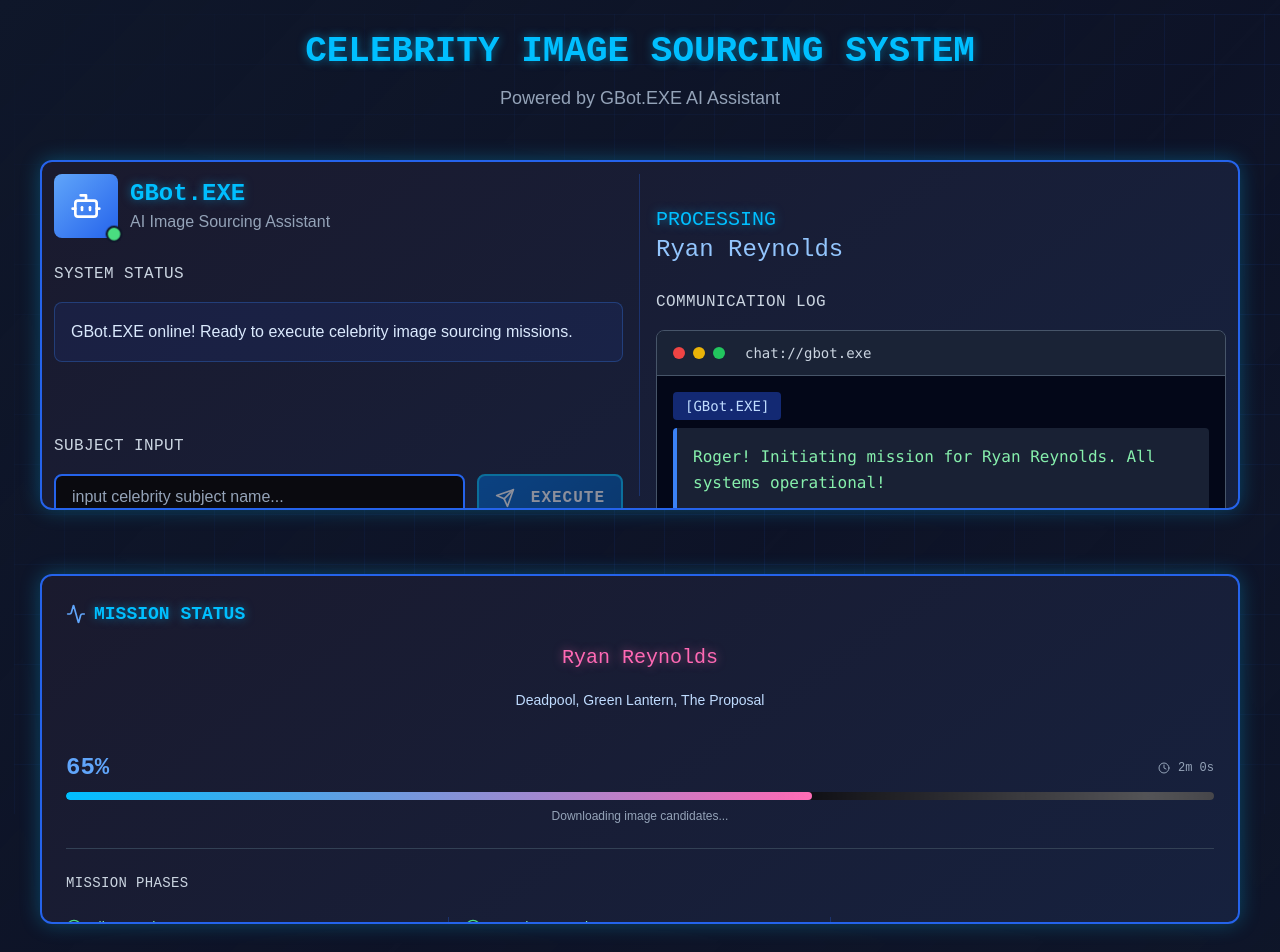
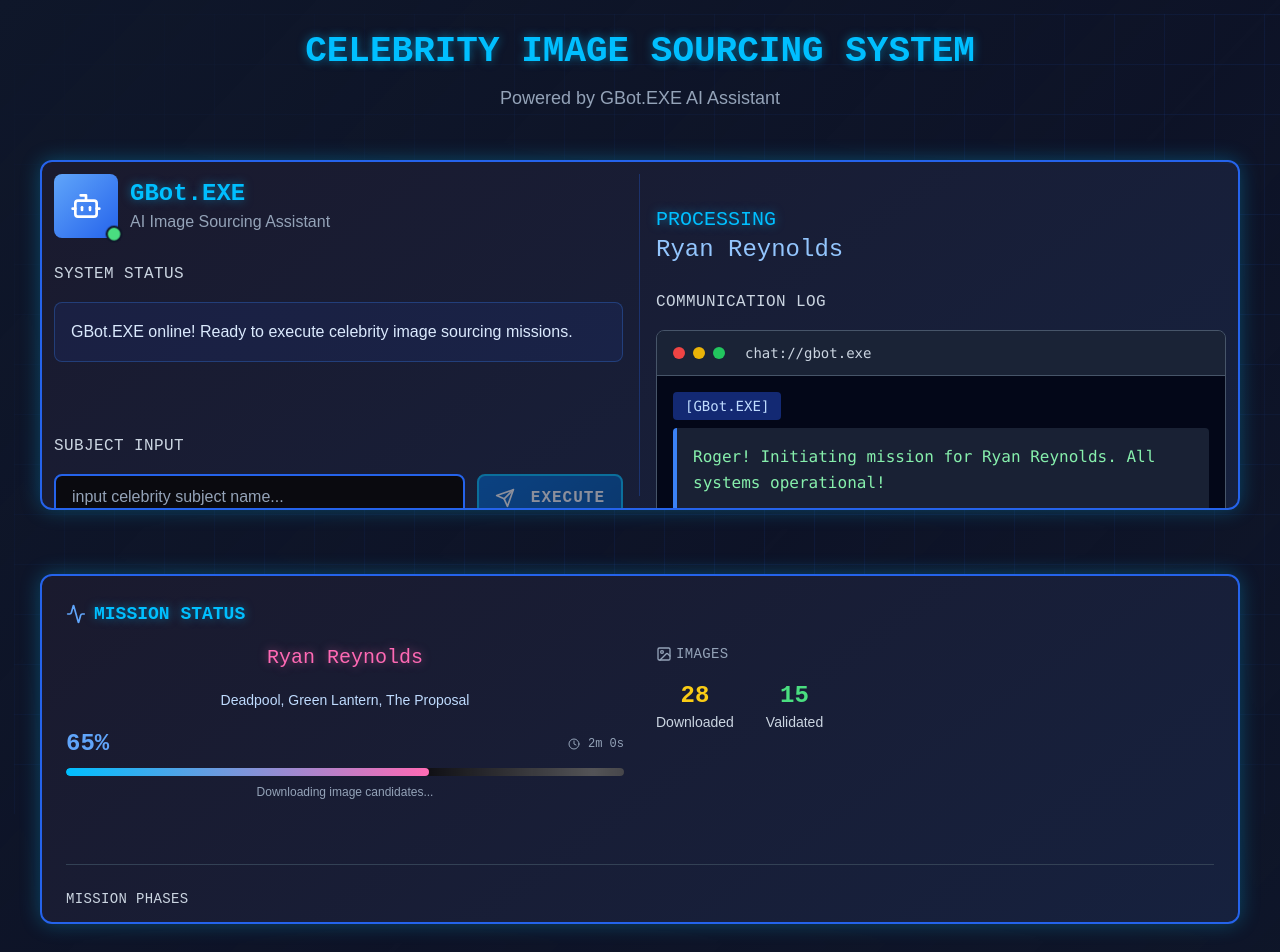
Before and after one commit to Esilos92/print-prep-node, a Next.js app in the folder dashboard/: page / in a window 1280 px wide. Shown: the top 952 px of the page. Built offline with nearby package versions, Linux system fonts and the light colour scheme.

Commit message:
Update ProgressDisplay.tsx

```diff
--- a/dashboard/src/components/ProgressDisplay.tsx
+++ b/dashboard/src/components/ProgressDisplay.tsx
@@ -142,7 +142,10 @@ export default function ProgressDisplay({ currentJob }: ProgressDisplayProps) {
               </p>
             </div>
           ) : (
-            <>
+            <div style={{ display: 'flex', flexDirection: 'row', gap: '32px' }}>
+
+              {/* Column 1 - Celebrity Info & Progress */}
+              <div style={{ flex: 1 }}>
                 {/* Celebrity Name */}
                 <h4 className="font-cyber text-xl text-glow-pink mb-4 text-center">
                   {currentJob.celebrity}
@@ -156,9 +159,6 @@ export default function ProgressDisplay({ currentJob }: ProgressDisplayProps) {
                     </span>
                   </div>
                 )}
-
-              {/* Line Break */}
-              <br />
 
                 {/* Percentage Bar */}
                 <div className="mb-4">
@@ -185,8 +185,38 @@ export default function ProgressDisplay({ currentJob }: ProgressDisplayProps) {
                     {currentJob.currentPhase}
                   </p>
                 </div>
-            </>
+              </div>
+
+              {/* Column 2 - Image Stats */}
+              {currentJob.imagesProcessed && (
+                <div style={{ flex: 1 }}>
+                  <h6 className="text-sm font-cyber text-slate-400 mb-4 tracking-wide flex items-center gap-1">
+                    <Image className="w-4 h-4" />
+                    IMAGES
+                  </h6>
+                  <div className="flex gap-8">
+                    <div className="text-center">
+                      <div className="text-yellow-400 font-cyber text-2xl font-bold">
+                        {currentJob.imagesProcessed}
+                      </div>
+                      <div className="text-sm text-slate-300 font-ui">Downloaded</div>
+                    </div>
+                    {currentJob.imagesValidated && (
+                      <div className="text-center">
+                        <div className="text-green-400 font-cyber text-2xl font-bold">
+                          {currentJob.imagesValidated}
+                        </div>
+                        <div className="text-sm text-slate-300 font-ui">Validated</div>
+                      </div>
                     )}
+                  </div>
+                </div>
+              )}
+            </div>
+          )}
+
+          {/* Line Break between progress bar and mission phases */}
+          {currentJob && <br />}
         </div>
 
         {/* BENEATH THE ROW - Mission Phases in 3 Columns */}
@@ -219,37 +249,6 @@ export default function ProgressDisplay({ currentJob }: ProgressDisplayProps) {
                 <PhaseItem phase={phases[5]} index={5} />
               </div>
             </div>
-
-            {/* Stats Section */}
-            {currentJob.imagesProcessed && (
-              <div className="mt-6 pt-4 border-t border-slate-700">
-                <div className="grid grid-cols-1 gap-6">
-                  {/* Image Stats Only */}
-                  <div>
-                    <h6 className="text-xs font-cyber text-slate-400 mb-3 tracking-wide flex items-center gap-1">
-                      <Image className="w-3 h-3" />
-                      IMAGES
-                    </h6>
-                    <div className="flex gap-6">
-                      <div className="text-center">
-                        <div className="text-yellow-400 font-cyber text-lg font-bold">
-                          {currentJob.imagesProcessed}
-                        </div>
-                        <div className="text-xs text-slate-300 font-ui">Downloaded</div>
-                      </div>
-                      {currentJob.imagesValidated && (
-                        <div className="text-center">
-                          <div className="text-green-400 font-cyber text-lg font-bold">
-                            {currentJob.imagesValidated}
-                          </div>
-                          <div className="text-xs text-slate-300 font-ui">Validated</div>
-                        </div>
-                      )}
-                    </div>
-                  </div>
-                </div>
-              </div>
-            )}
           </div>
         )}
       </div>
```
Lines whose indentation alone changed are shown as unchanged.
